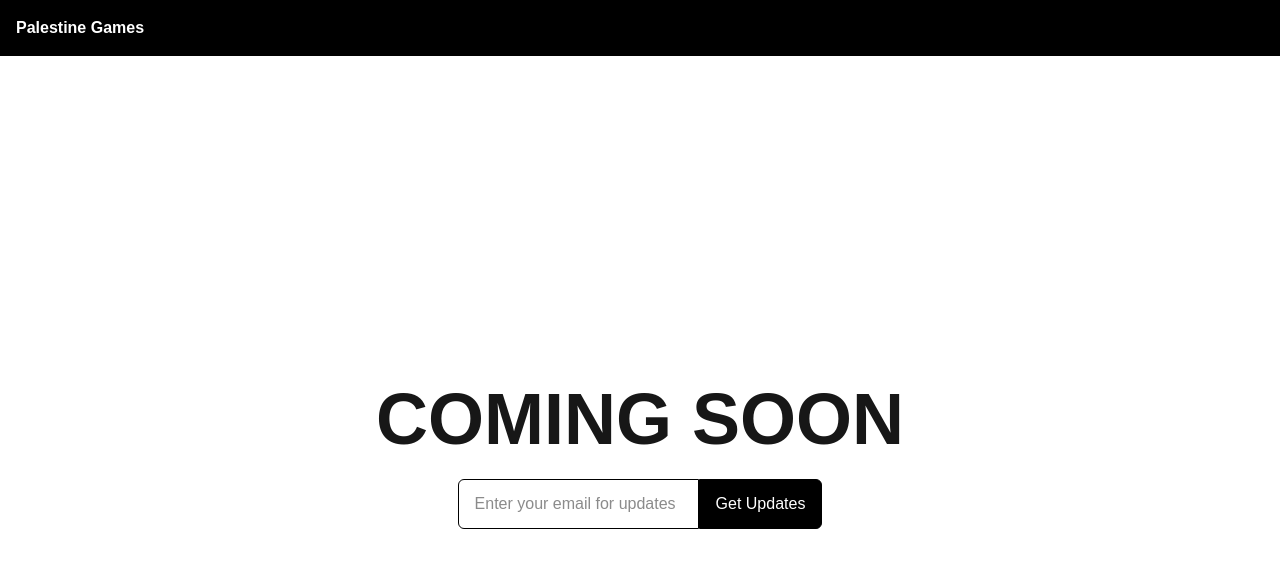
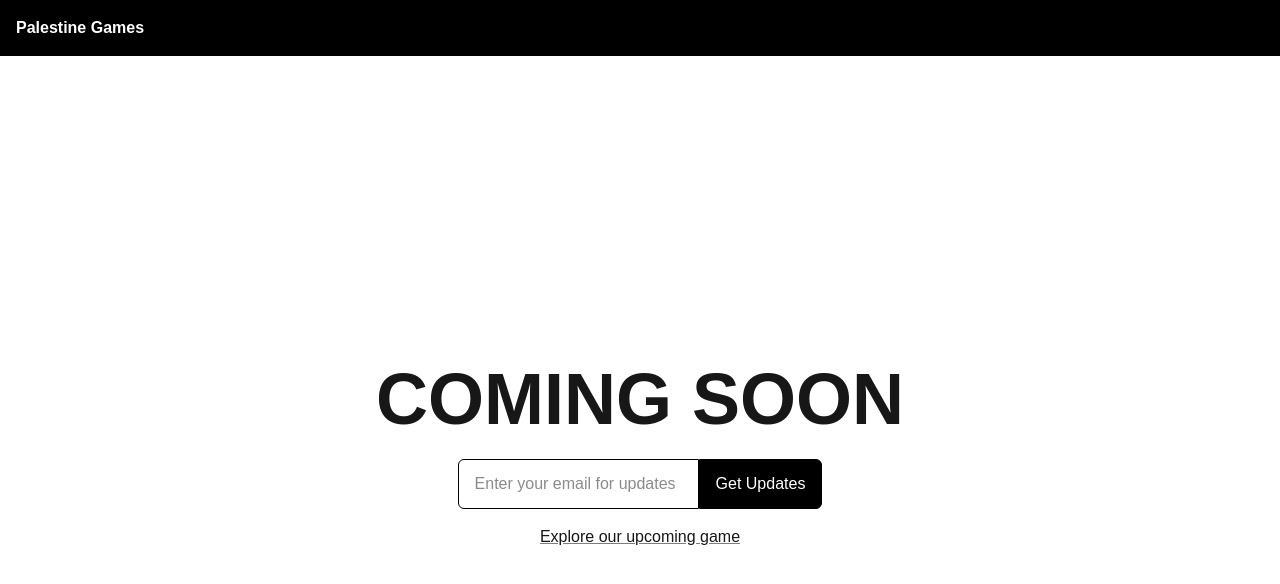
Before and after one commit to Zakey-Pilot/palestine-games, a Next.js app: page / in a window 1280 px wide. Shown: the top 584 px of the page. Built offline with nearby package versions, Linux system fonts and the light colour scheme.

Commit message:
Update Hero.js

```diff
--- a/src/components/Hero.js
+++ b/src/components/Hero.js
@@ -1,4 +1,6 @@
+import Link from "next/link"
 import SubscribeMail from "./SubscribeMail"
+
 export default function Hero(){
     return(
         <>
@@ -9,6 +11,9 @@ export default function Hero(){
                     COMING SOON
                 </p>
                 <SubscribeMail />
+                <Link href="https://thewareinside-tau.vercel.app">
+                    <p className="mt-4 underline decoration-sky-500 hover:text-sky-500">Explore our upcoming game</p>
+                </Link>
             </div>
         </>
     )
```
